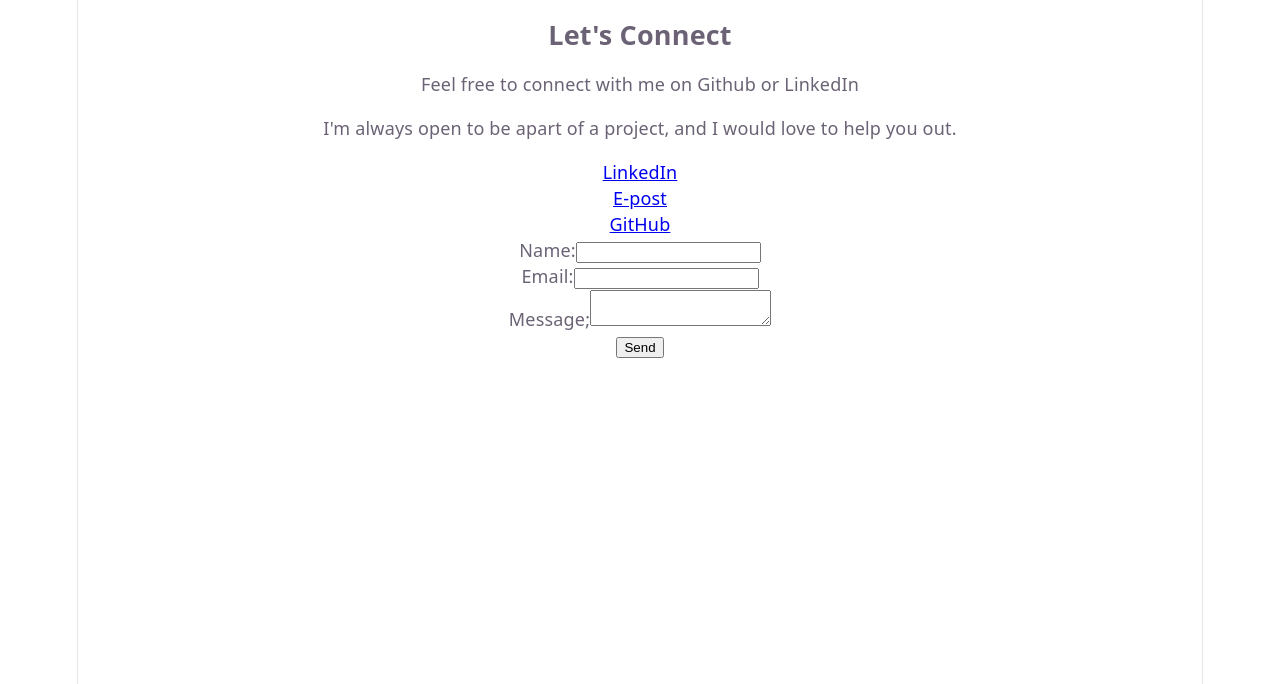
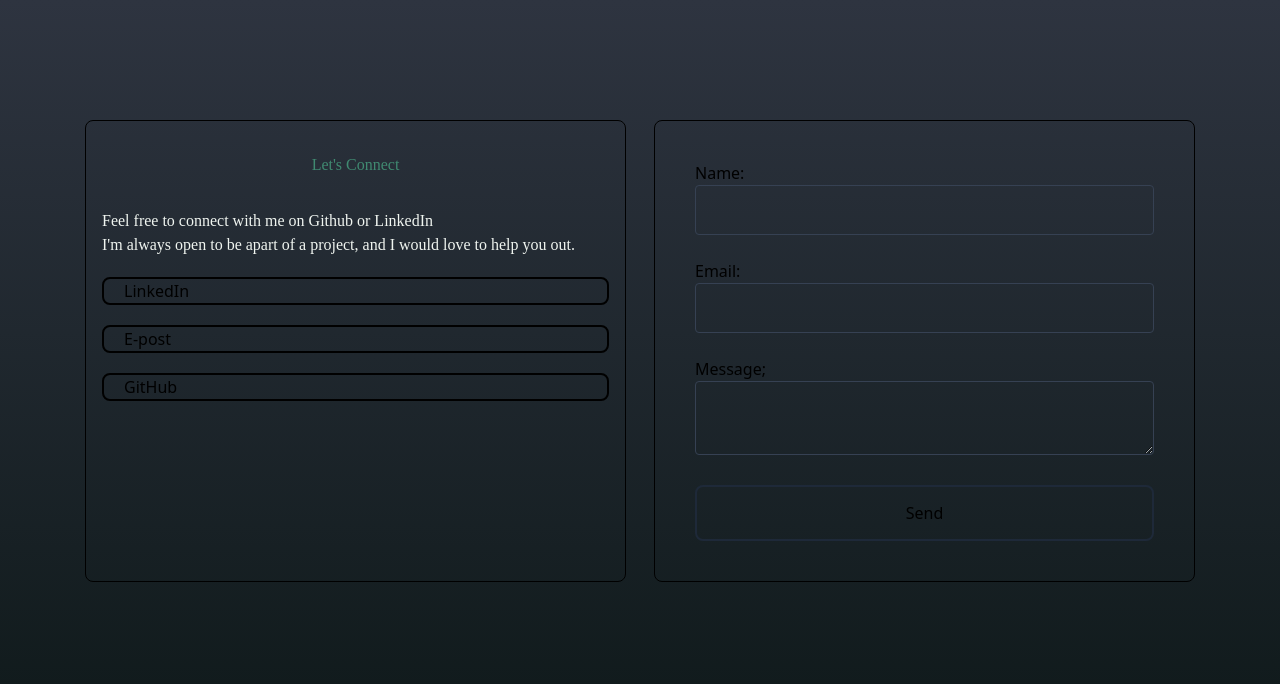
Before and after one commit to M-Renberg/Portfolio, a React (Vite) app: page /contact in a window 1280 px wide. Shown: the top 684 px of the page. Built offline with nearby package versions, Linux system fonts and the light colour scheme.

Commit message:
basics for paged done

```diff
--- a/src/App.css
+++ b/src/App.css
@@ -0,0 +1 @@
+@import "tailwindcss";
--- a/src/index.css
+++ b/src/index.css
@@ -1,65 +1,60 @@
-:root {
-  --text: #6b6375;
-  --text-h: #08060d;
-  --bg: #fff;
-  --border: #e5e4e7;
-  --code-bg: #f4f3ec;
-  --accent: #aa3bff;
-  --accent-bg: rgba(170, 59, 255, 0.1);
-  --accent-border: rgba(170, 59, 255, 0.5);
-  --social-bg: rgba(244, 243, 236, 0.5);
-  --shadow:
-    rgba(0, 0, 0, 0.1) 0 10px 15px -3px, rgba(0, 0, 0, 0.05) 0 4px 6px -2px;
+@import "tailwindcss";
+@import url('https://fonts.googleapis.com/css2?family=Chonburi&family=Courgette&family=Gelasio:ital,wght@0,400..700;1,400..700&family=Iceberg&display=swap');
 
-  --sans: system-ui, 'Segoe UI', Roboto, sans-serif;
-  --heading: system-ui, 'Segoe UI', Roboto, sans-serif;
-  --mono: ui-monospace, Consolas, monospace;
 
-  font: 18px/145% var(--sans);
-  letter-spacing: 0.18px;
-  color-scheme: light dark;
-  color: var(--text);
-  background: var(--bg);
-  font-synthesis: none;
-  text-rendering: optimizeLegibility;
-  -webkit-font-smoothing: antialiased;
-  -moz-osx-font-smoothing: grayscale;
-
-  @media (max-width: 1024px) {
-    font-size: 16px;
-  }
+@theme {
+  /*Main colors */
+  --color-nice-bg: linear-gradient(to bottom, #2E3440, #091413);
+  --color-primary-bg: #091413;
+  --color-secondary-bg: #285A48;
+  --color-third-bg: #408A71;
+  --color-primary-font: #B0E4CC;
+  --color-border-one: #045757;
+  --color-border-two: #044343;
+  --color-text-op: #F0F5F0;
+  --color-landing-nav: #D1D1D1;
+  --color-teal-text: #2DD4BF;
+  /* Fx Colors */
+  --shadow-custom: rgba(0, 0, 0, 0.1) 0 10px 15px -3px, rgba(0, 0, 0, 0.05) 0 4px 6px -2px;
 }
 
-@media (prefers-color-scheme: dark) {
-  :root {
-    --text: #9ca3af;
-    --text-h: #f3f4f6;
-    --bg: #16171d;
-    --border: #2e303a;
-    --code-bg: #1f2028;
-    --accent: #c084fc;
-    --accent-bg: rgba(192, 132, 252, 0.15);
-    --accent-border: rgba(192, 132, 252, 0.5);
-    --social-bg: rgba(47, 48, 58, 0.5);
-    --shadow:
-      rgba(0, 0, 0, 0.4) 0 10px 15px -3px, rgba(0, 0, 0, 0.25) 0 4px 6px -2px;
+
+:root {
+  background: var(--color-nice-bg);
+  font-family: system-ui, -apple-system, sans-serif;
+  line-height: 1.5;
+
+  h1{
+      color: var(--color-primary-font);
+      font-family: Iceberg;
+
   }
+  h2,h3{
+      color: var(--color-third-bg);
+      font-family: Courgette;
 
+  }
+  p, span{
+    color: #F0F5F0;
+    font-family: Gelasio;
 
-}
-
-#root {
-  width: 1126px;
-  max-width: 100%;
-  margin: 0 auto;
-  text-align: center;
-  border-inline: 1px solid var(--border);
-  min-height: 100svh;
-  display: flex;
-  flex-direction: column;
-  box-sizing: border-box;
+  }
+  h4{
+    color: #2DD4BF;
+    font-family: Chonburi;
+  }
 }
 
 body {
   margin: 0;
+  min-height: 100vh;
 }
+
+
+
+#root {
+  width: 100%;
+  max-width: 1126px;
+  margin: 0 auto;
+  min-height: 100vh;
+}
--- a/src/pages/ContactPage.tsx
+++ b/src/pages/ContactPage.tsx
@@ -3,41 +3,41 @@
 export default function Contact() {
 
     return (
-        <article id="contact">
-            <div className="contact-links">
+        <article className="grid grid-cols-2 gap-7 items-stretch mt-20 pt-10 pb-40 pl-2 pr-2">
+            <div className="flex flex-col gap-5 p-4 border border-black rounded-lg box-border m-0 ">
                 <section className="contacttext">
-                    <h2>Let's Connect</h2>
+                    <h2 className="text-center mb-8 mt-4">Let's Connect</h2>
                     <p>Feel free to connect with me on Github or LinkedIn</p>
                     <p>I'm always open to be apart of a project, and I would love to help you out.</p>
                 </section>
-                <div id="link-box">
-                    <a href="https://www.linkedin.com/in/mikael-renberg-98b062178/" data-icon="linkedin">LinkedIn</a>
+                <div className="border-2 border-black rounded-lg m-0 content-center">
+                    <a className="p-5" href="https://www.linkedin.com/in/mikael-renberg-98b062178/" data-icon="linkedin">LinkedIn</a>
                 </div>
-                <div id="link-box">
-                    <a href="mailto:mikael.k.renberg@hotmail.com" data-icon="email">E-post</a>
+                <div className="border-2 border-black rounded-lg m-0 content-center">
+                    <a className="p-5" href="mailto:mikael.k.renberg@hotmail.com" data-icon="email">E-post</a>
                 </div>
-                <div id="link-box">
-                    <a href="https://github.com/M-Renberg" data-icon="github">GitHub</a>
+                <div className="border-2 border-black rounded-lg m-0 content-center">
+                    <a className="p-5" href="https://github.com/M-Renberg" data-icon="github">GitHub</a>
                 </div>
             </div>
-            <div className="contact-container">
-                <form id="contact-form" className="contact-form">
+            <div className="p-10 border border-black rounded-lg box-border m-0">
+                <form className="flex flex-col gap-6">
                     <div className="form-group">
                         <label id="name">Name:
-                            <input type="text" id="name" name="name" required />
+                            <input className="w-full p-3 border border-gray-700 rounded-sm box-border" type="text" id="name" name="name" required />
                         </label>
                     </div>
                     <div className="form-group">
                         <label id="email">Email:
-                            <input type="email" id="email" name="email" required />
+                            <input className="w-full p-3 border border-gray-700 rounded-sm box-border" type="email" id="email" name="email" required />
                         </label>
                     </div>
                     <div className="form-group">
                         <label id="message">Message;
-                            <textarea id="message" name="message" required></textarea>
+                            <textarea className="w-full p-3 border border-gray-700 rounded-sm box-border" id="message" name="message" required></textarea>
                         </label>
                     </div>
-                    <button type="submit" id="send-effects">Send</button>
+                    <button className="p-3.5 border-2 border-gray-800 cursor-pointer rounded-lg " type="submit" id="send-effects">Send</button>
                 </form>
                 <div id="form-status"></div>
             </div>
--- /dev/null
+++ b/src/tailwind/glitch-fx.css
@@ -0,0 +1,34 @@
+@import "tailwindcss";
+
+
+@keyframes glitch-anim {
+  0% { clip-path: inset(50% 0 30% 0); transform: translate(-5px, -5px); }
+  2% { clip-path: inset(10% 0 80% 0); transform: translate(10px, 0px); }
+  4% { clip-path: inset(70% 0 10% 0); transform: translate(-10px, 10px); }
+  6% { clip-path: inset(20% 0 50% 0); transform: translate(5px, 0); }
+
+  8%, 100% { clip-path: inset(50% 0 50% 0); transform: translate(0); }
+}
+
+.glitch-text {
+  position: relative;
+  display: inline-block;
+  color: var(--color-primary-font);
+
+  &::after {
+    content: attr(data-text);
+    position: absolute;
+    top: 0;
+    left: 0;
+    width: 100%;
+    height: 100%;
+    z-index: 10;
+
+    color: var(--color-teal-text);
+
+    background-color: transparent;
+    overflow: hidden;
+
+    animation: glitch-anim 10s infinite linear alternate-reverse;
+  }
+}
--- /dev/null
+++ b/src/util/Badges.tsx
@@ -0,0 +1,34 @@
+// util/Badges.tsx
+const badgeConfigs: Record<string, { name: string; color: string; icon: string }> = {
+  'c#': { name: 'C#', color: '239120', icon: 'dotnet' },
+  'csharp': { name: 'Csharp', color: '239120', icon: 'dotnet' },
+  'typescript': { name: 'TypeScript', color: '3178C6', icon: 'typescript' },
+  'javascript': { name: 'JavaScript', color: 'F7DF1E', icon: 'javascript' },
+  'python': { name: 'Python', color: '3C78A9', icon: 'python' },
+  'html5': { name: 'HTML', color: 'E34F26', icon: 'html5' },
+  'css3': { name: 'CSS', color: '1572B6', icon: 'css' },
+  'react': { name: 'React', color: '61DAFB', icon: 'react' },
+  'sql': { name: 'SQL', color: '4479A1', icon: 'mysql' },
+  '.net/.maui': { name: '.NET MAUI', color: '512BD4', icon: 'dotnet' },
+  '.net / .maui': { name: '.NET MAUI', color: '512BD4', icon: 'dotnet' },
+  '.maui': { name: '.NET MAUI', color: '512BD4', icon: 'dotnet' },
+  'xml': { name: 'XML', color: 'FFA500', icon: 'xml' },
+  'xaml': { name: 'XAML', color: '0078D7', icon: 'visualstudio' }
+};
+
+export function Badge({ tech }: { tech: string }) {
+  const config = badgeConfigs[tech.toLowerCase().trim()];
+
+  // Fallback om tekniken inte finns i din lista
+  if (!config) return <li className="px-2 py-1 bg-gray-800 rounded text-xs" > {tech} </li>;
+
+  const url = `https://cdn.simpleicons.org/${encodeURIComponent(config.icon)}/${config.color}`;
+
+  return (
+    <li className="flex items-center gap-2 bg-gray-900/50 border border-gray-700 px-3 py-1 rounded-full text-sm" >
+      <img src={url} width="16" height="16" alt={config.name} className="inline" />
+      <span>{config.name} </span>
+    </li>
+  );
+}
+// Format: https://cdn.simpleicons.org/{icon}/{color}
--- a/src/util/Icons.ts
+++ b/src/util/Icons.tsx
@@ -1,10 +1,5 @@
-interface IconConfig {
-  box: number;
-  path: string;
-}
-
-// Vi definierar vilka nycklar som är giltiga för att få bättre autocomplete
-const iconData: Record<string, IconConfig> = {
+// util/Icons.tsx
+const iconData: Record<string, { box: number; path: string }> = {
   github: {
     box: 500,
     path: '<path d="M186.1 328.7c0 20.9-10.9 55.1-36.7 55.1s-36.7-34.2-36.7-55.1 10.9-55.1 36.7-55.1 36.7 34.2 36.7 55.1zM480 278.2c0 31.9-3.2 65.7-17.5 95-37.9 76.6-142.1 74.8-216.7 74.8-75.8 0-186.2 2.7-225.6-74.8-14.6-29-20.2-63.1-20.2-95 0-41.9 13.9-81.5 41.5-113.6-5.2-15.8-7.7-32.4-7.7-48.8 0-21.5 4.9-32.3 14.6-51.8 45.3 0 74.3 9 108.8 36 29-6.9 58.8-10 88.7-10 27 0 54.2 2.9 80.4 9.2 34-26.7 63-35.2 107.8-35.2 9.8 19.5 14.6 30.3 14.6 51.8 0 16.4-2.6 32.7-7.7 48.2 27.5 32.4 39 72.3 39 114.2zm-64.3 50.5c0-43.9-26.7-82.6-73.5-82.6-18.9 0-37 3.4-56 6-14.9 2.3-29.8 3.2-45.1 3.2-15.2 0-30.1-.9-45.1-3.2-18.7-2.6-37-6-56-6-46.8 0-73.5 38.7-73.5 82.6 0 87.8 80.4 101.3 150.4 101.3h48.2c70.3 0 150.6-13.4 150.6-101.3zm-82.6-55.1c-25.8 0-36.7 34.2-36.7 55.1s10.9 55.1 36.7 55.1 36.7-34.2 36.7-55.1-10.9-55.1-36.7-55.1z"/>'
@@ -23,26 +18,11 @@ const iconData: Record<string, IconConfig> = {
   }
 };
 
-export function initIcons(): void {
-  const iconTargets = document.querySelectorAll<HTMLElement>('[data-icon]');
+export function Icon({ name, className = "" }: { name: string; className?: string }) {
+  const icon = iconData[name.toLowerCase()];
+  if (!icon) return null;
 
-  iconTargets.forEach((target) => {
-    // Kontrollera om SVG redan finns för att undvika dubbletter vid re-init
-    if (target.querySelector('svg')) return;
-
-    const iconName = target.getAttribute('data-icon');
-
-    // Om iconName inte är null, hämta ikonen från databasen
-    if (iconName) {
-      const icon = iconData[iconName];
-
-      if (icon) {
-        const svgHTML = `
-          <svg width="24" height="24" viewBox="0 0 ${icon.box} ${icon.box}" fill="currentColor" style="transition: all 0.25s ease-in-out; margin-right: 8px; vertical-align: middle;">
-              ${icon.path}
-          </svg>`;
-        target.insertAdjacentHTML('afterbegin', svgHTML);
-      }
-    }
-  });
+  return (
+    <svg width="24" height="24" viewBox={`0 0 ${icon.box} ${icon.box}`} fill="currentColor" className={`inline-block mr-2 transition-all duration-200 ${className}`} dangerouslySetInnerHTML={{ __html: icon.path }} />
+  );
 }
--- a/tsconfig.app.json
+++ b/tsconfig.app.json
@@ -30,6 +30,6 @@
   },
   "include": [
     "src",
-    "postcss.config.mjs"
+    "postcss.config.js"
   ]
 }
```
Also changed, not shown: src/pages/AboutMePage.tsx (+18 -18 lines), src/pages/LandingPage.tsx (+31 -11 lines), src/pages/MyProjectsPage.tsx (+21 -22 lines), src/util/Badges.ts (deleted, +0 -59 lines), postcss.config.js (renamed from postcss.config.mjs), src/Images/pfp.webp (renamed from src/Images/Snapchat-1375536355.webp).
